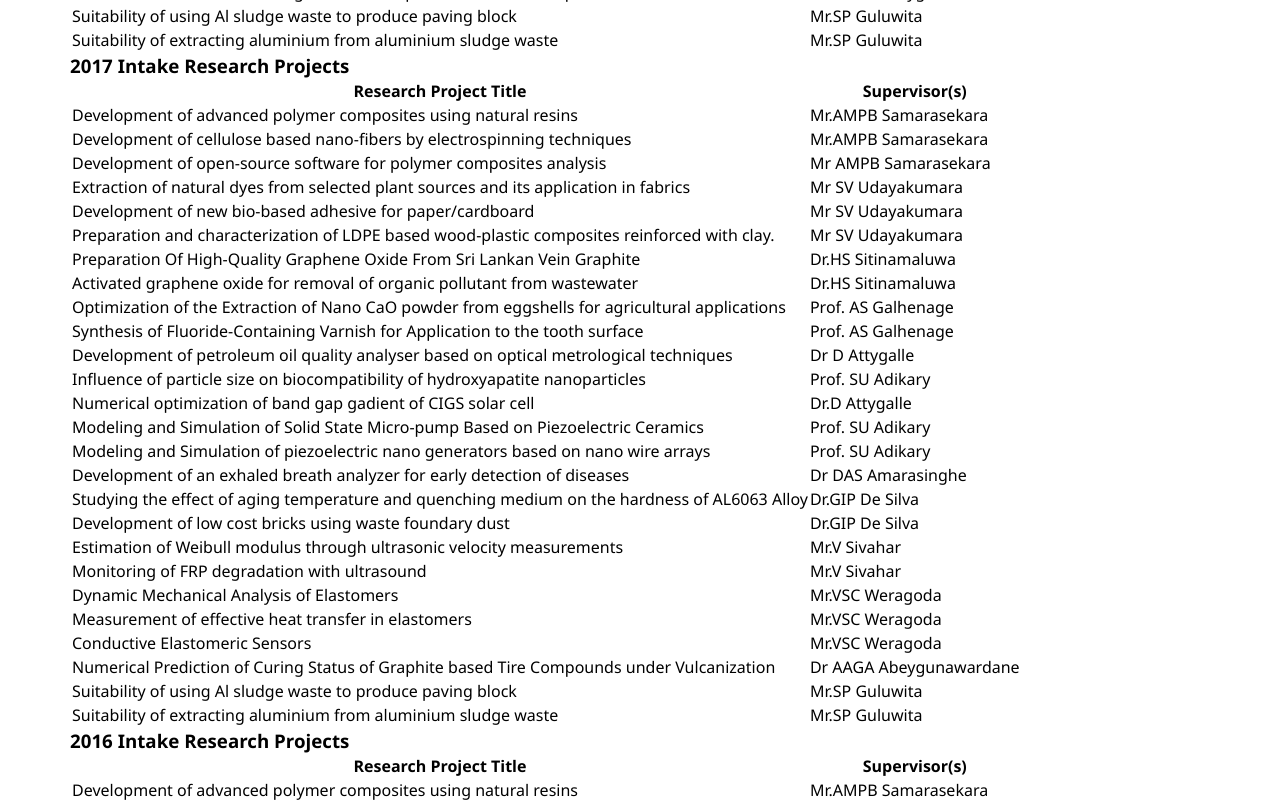
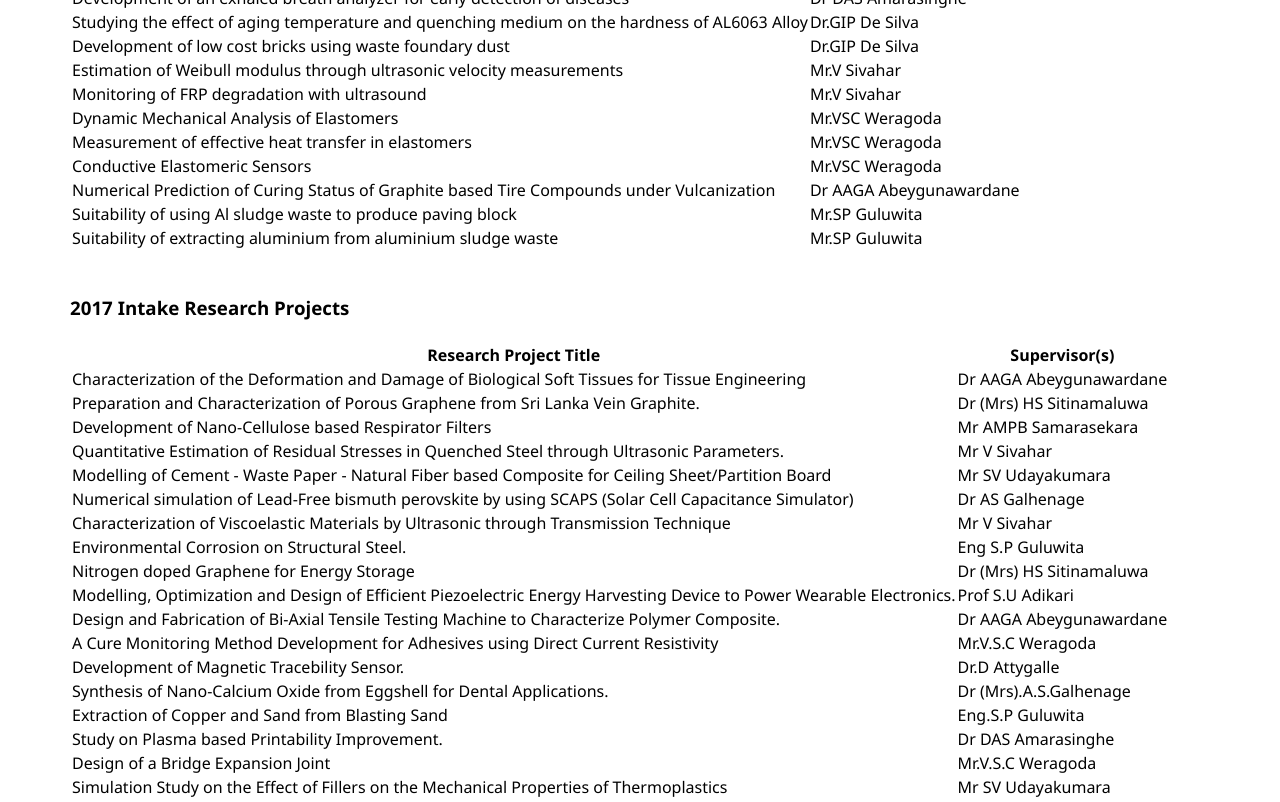
Before and after one commit to Material-Web-Devs/trial, a React (Create React App) app in the folder react-somes/: page /Academics in a window 1280 px wide. Shown: the part 900-1702 px from the top of the page. Built offline with nearby package versions, Linux system fonts and the light colour scheme.

Commit message:
Update Academics.jsx

```diff
--- a/react-somes/src/pages/Academics.jsx
+++ b/react-somes/src/pages/Academics.jsx
@@ -5,20 +5,21 @@ const Academics = () => {
         <div>
             <div>
                 <h1>Academics</h1>
-
+                <br></br>
                 <h2>Postgradute Programs</h2>
-
+                <br></br>
                 <h3>Postgraduate Courses</h3>
-
+                <br></br>
                 <p>Department of Materials Science & Engineering offers two programmes.</p>
 
                 <ul>
                     <li>M.Sc./PG Dip in Materials Science</li>
                     <li>M.Sc./PG Dip in Nanotechnology</li>
                 </ul>
-
+                <br></br>
+                <br></br>
                 <h3>Postgraduate Research Degrees</h3>
-
+                <br></br>
                 <ul>
                     <li>M.Sc. (Full time/Part time)</li>
                     <li>M.Phil. (Full time/Part time)</li>
@@ -26,9 +27,13 @@ const Academics = () => {
                 </ul>
             </div>
 
+            <br></br>
+            <br></br>
+
             <div class="2018-intake-projects">
 
                 <h3>2018 Intake Research Projects</h3>
+                <br></br>
 
                 <table>
                     <tr>
@@ -169,10 +174,13 @@ const Academics = () => {
                 </table>
             </div>
 
+            <br></br>
+            <br></br>
+
             <div class="2017-intake-projects">
 
                 <h3>2017 Intake Research Projects</h3>
-
+                <br></br>
                 <table>
                     <tr>
                         <th>Research Project Title</th>
@@ -180,141 +188,135 @@ const Academics = () => {
                     </tr>
 
                     <tr>
-                        <td>Development of advanced polymer composites using natural resins</td>
-                        <td>Mr.AMPB Samarasekara</td>
+                        <td>Characterization of the Deformation and Damage of Biological Soft Tissues for Tissue Engineering</td>
+                        <td>Dr AAGA Abeygunawardane</td>
                     </tr>
 
                     <tr>
-                        <td>Development of cellulose based nano-fibers by electrospinning techniques</td>
-                        <td>Mr.AMPB Samarasekara</td>
+                        <td>Preparation and Characterization of Porous Graphene from Sri Lanka Vein Graphite.</td>
+                        <td>Dr (Mrs) HS Sitinamaluwa</td>
                     </tr>
 
                     <tr>
-                        <td>Development of open-source software for polymer composites analysis</td>
+                        <td>Development of Nano-Cellulose based Respirator Filters</td>
                         <td>Mr AMPB Samarasekara</td>
                     </tr>
 
                     <tr>
-                        <td>Extraction of natural dyes from selected plant sources and its application in fabrics</td>
+                        <td>Quantitative Estimation of Residual Stresses in Quenched Steel through Ultrasonic Parameters.</td>
+                        <td>Mr V Sivahar</td>
+                    </tr>
+
+                    <tr>
+                        <td>Modelling of Cement - Waste Paper - Natural Fiber based Composite for Ceiling Sheet/Partition Board</td>
                         <td>Mr SV Udayakumara</td>
                     </tr>
 
                     <tr>
-                        <td>Development of new bio-based adhesive for paper/cardboard</td>
+                        <td>Numerical simulation of Lead-Free bismuth perovskite  by using SCAPS (Solar Cell Capacitance Simulator)</td>
+                        <td>Dr AS Galhenage</td>
+                    </tr>
+
+                    <tr>
+                        <td>Characterization of Viscoelastic Materials by Ultrasonic  through Transmission Technique</td>
+                        <td>Mr V Sivahar</td>
+                    </tr>
+
+                    <tr>
+                        <td>Environmental Corrosion on Structural Steel. </td>
+                        <td>Eng S.P Guluwita</td>
+                    </tr>
+
+                    <tr>
+                        <td>Nitrogen doped Graphene for Energy Storage</td>
+                        <td>Dr (Mrs) HS Sitinamaluwa</td>
+                    </tr>
+
+                    <tr>
+                        <td>Modelling, Optimization and Design of Efficient  Piezoelectric Energy Harvesting Device to Power  Wearable Electronics.</td>
+                        <td>Prof S.U Adikari</td>
+                    </tr>
+
+                    <tr>
+                        <td>Design and Fabrication of Bi-Axial Tensile Testing Machine  to Characterize Polymer Composite.</td>
+                        <td>Dr AAGA Abeygunawardane</td>
+                    </tr>
+
+                    <tr>
+                        <td>A Cure Monitoring Method Development for Adhesives using Direct Current Resistivity</td>
+                        <td>Mr.V.S.C Weragoda</td>
+                    </tr>
+
+                    <tr>
+                        <td>Development of Magnetic Tracebility Sensor.</td>
+                        <td>Dr.D Attygalle</td>
+                    </tr>
+
+                    <tr>
+                        <td>Synthesis of Nano-Calcium Oxide from Eggshell for Dental  Applications.</td>
+                        <td>Dr (Mrs).A.S.Galhenage</td>
+                    </tr>
+
+                    <tr>
+                        <td>Extraction of Copper and Sand from Blasting Sand</td>
+                        <td>Eng.S.P Guluwita</td>
+                    </tr>
+
+                    <tr>
+                        <td>Study on Plasma based Printability Improvement. </td>
+                        <td>Dr DAS Amarasinghe</td>
+                    </tr>
+
+                    <tr>
+                        <td>Design of a Bridge Expansion Joint</td>
+                        <td>Mr.V.S.C Weragoda</td>
+                    </tr>
+
+                    <tr>
+                        <td>Simulation Study on the Effect of Fillers on the Mechanical Properties of Thermoplastics</td>
                         <td>Mr SV Udayakumara</td>
                     </tr>
 
                     <tr>
-                        <td>Preparation and characterization of LDPE based wood-plastic composites reinforced with clay.</td>
-                        <td>Mr SV Udayakumara</td>
+                        <td>Development of Soil Based Composite Wall Panels Using Locally Available Laterite Soil	</td>
+                        <td>Dr. D Attygalle</td>
                     </tr>
 
                     <tr>
-                        <td>Preparation Of High-Quality Graphene Oxide From Sri Lankan Vein Graphite</td>
-                        <td>Dr.HS Sitinamaluwa</td>
+                        <td>Design and Optimization of Linear Actuator for  Biomedical Applications. 	</td>
+                        <td>Prof.S.U Adikari</td>
                     </tr>
 
                     <tr>
-                        <td>Activated graphene oxide for removal of organic pollutant from wastewater</td>
-                        <td>Dr.HS Sitinamaluwa</td>
-                    </tr>
-
-                    <tr>
-                        <td>Optimization of the Extraction of Nano CaO powder from eggshells for agricultural applications</td>
-                        <td>Prof. AS Galhenage</td>
-                    </tr>
-
-                    <tr>
-                        <td>Synthesis of Fluoride-Containing Varnish for Application to the tooth surface</td>
-                        <td>Prof. AS Galhenage</td>
-                    </tr>
-
-                    <tr>
-                        <td>Development of petroleum oil quality analyser based on optical metrological techniques</td>
-                        <td>Dr D Attygalle</td>
-                    </tr>
-
-                    <tr>
-                        <td>Influence of particle size on biocompatibility of hydroxyapatite nanoparticles</td>
-                        <td>Prof. SU Adikary</td>
-                    </tr>
-
-                    <tr>
-                        <td>Numerical optimization of band gap gadient of CIGS solar cell</td>
-                        <td>Dr.D Attygalle</td>
-                    </tr>
-
-                    <tr>
-                        <td>Modeling and Simulation of Solid State Micro-pump Based on Piezoelectric Ceramics</td>
-                        <td>Prof. SU Adikary</td>
-                    </tr>
-
-                    <tr>
-                        <td>Modeling and Simulation of piezoelectric nano generators based on nano wire arrays</td>
-                        <td>Prof. SU Adikary</td>
-                    </tr>
-
-                    <tr>
-                        <td>Development of an exhaled breath analyzer for early detection of diseases</td>
-                        <td>Dr DAS Amarasinghe</td>
-                    </tr>
-
-                    <tr>
-                        <td>Studying the effect of aging temperature and quenching medium on the hardness of AL6063 Alloy</td>
-                        <td>Dr.GIP De Silva</td>
-                    </tr>
-
-                    <tr>
-                        <td>Development of low cost bricks using waste foundary dust</td>
-                        <td>Dr.GIP De Silva</td>
-                    </tr>
-
-                    <tr>
-                        <td>Estimation of Weibull modulus through ultrasonic velocity measurements</td>
-                        <td>Mr.V Sivahar</td>
-                    </tr>
-
-                    <tr>
-                        <td>Monitoring of FRP degradation with ultrasound</td>
-                        <td>Mr.V Sivahar</td>
-                    </tr>
-
-                    <tr>
-                        <td>Dynamic Mechanical Analysis of Elastomers</td>
+                        <td>Characterization of Cu/Ni(Mn) Foil used in Strain Gauge Industry</td>
                         <td>Mr.VSC Weragoda</td>
                     </tr>
 
                     <tr>
-                        <td>Measurement of effective heat transfer in elastomers</td>
-                        <td>Mr.VSC Weragoda</td>
+                        <td>Synthesizing and Characterization of Composites with  Palmyrah Leaf Petioles as a Construction Materials.</td>
+                        <td>Eng.S.P.Guluwita</td>
                     </tr>
 
                     <tr>
-                        <td>Conductive Elastomeric Sensors</td>
-                        <td>Mr.VSC Weragoda</td>
+                        <td>Explore the suitability of M-sand sludge waste in the production of paving blocks and its mix design</td>
+                        <td>Eng.S.P.Guluwita</td>
                     </tr>
 
                     <tr>
-                        <td>Numerical Prediction of Curing Status of Graphite based Tire Compounds under Vulcanization</td>
-                        <td>Dr AAGA Abeygunawardane</td>
-                    </tr>
-
-                    <tr>
-                        <td>Suitability of using Al sludge waste to produce paving block</td>
-                        <td>Mr.SP Guluwita</td>
-                    </tr>
-
-                    <tr>
-                        <td>Suitability of  extracting aluminium from aluminium sludge waste</td>
-                        <td>Mr.SP Guluwita</td>
+                        <td>Optimization of process parameters to improve the tensile strength of Aluminum alloy 6201</td>
+                        <td>Eng.S.P.Guluwita</td>
                     </tr>
 
                 </table>
             </div>
 
+            <br></br>
+            <br></br>
+
             <div class="2016-intake-projects">
 
                 <h3>2016 Intake Research Projects</h3>
+                <br></br>
 
                 <table>
                     <tr>
```
